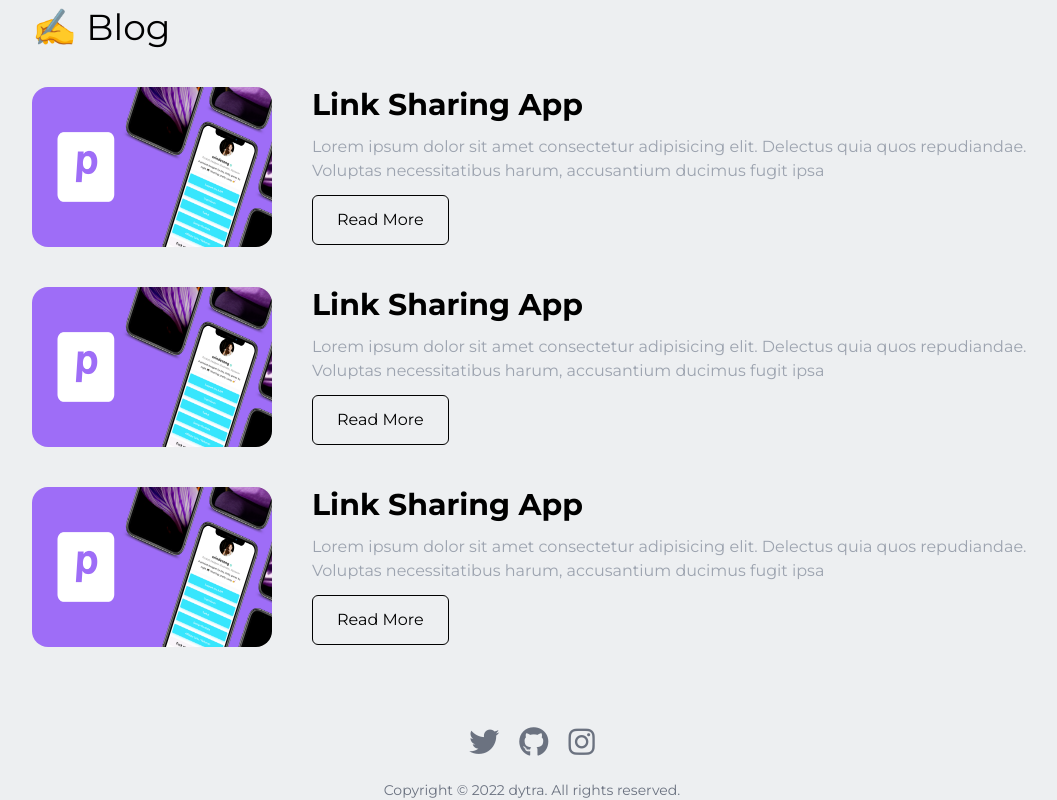
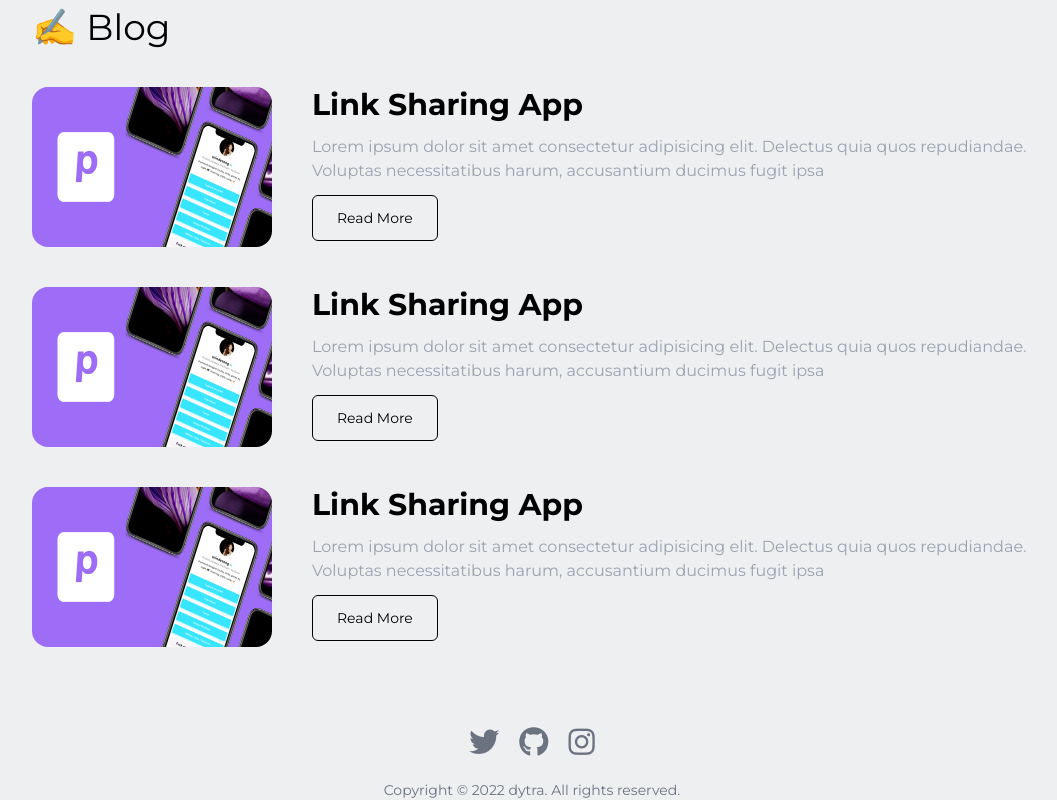
Before and after one commit to dytra/dytra.github.io, a Next.js app: page / in a window 1280 px wide. Shown: the part 1494-2294 px from the top of the page, without its empty margins (108-1165 px from the left). Built offline with nearby package versions, Linux system fonts and the light colour scheme.

Commit message:
add size props to Button component

```diff
--- a/src/components/Button.tsx
+++ b/src/components/Button.tsx
@@ -5,20 +5,20 @@ interface ButtonInterface {
   variant?: "primary" | "ghost"
   children: React.ReactNode
   className?: string
+  size?: "lg" | "md" | "sm"
 }
 const Button: React.FC<ButtonInterface> = ({
   children,
   variant = "primary",
   className,
+  size,
 }) => {
   return (
     <button className={classNames(
       {
-        "bg-primary": (variant == "primary" || !variant),
-        "bg-brightGrey": variant == "ghost",
-        "text-white": (!variant || variant == "primary"),
-        "hover:bg-primary": variant == "ghost",
-        "hover:text-white": variant == "ghost",
+        "bg-primary text-white": (variant == "primary" || !variant),
+        "bg-brightGrey hover:bg-primary hover:text-white": variant == "ghost",
+        "text-sm": size=="sm"
       },
       "inline-block  rounded-md border border-black px-6 py-3 transition-all",
       className
--- a/src/pages/index.tsx
+++ b/src/pages/index.tsx
@@ -123,7 +123,7 @@ export default function Home() {
               <div className='md:w-3/4'>
                 <h3 className='text-3xl font-bold mt-3 md:mt-0'>Link Sharing App</h3>
                 <p className='mt-3 text-gray-400'>Lorem ipsum dolor sit amet consectetur adipisicing elit. Delectus quia quos repudiandae. Voluptas necessitatibus harum, accusantium ducimus fugit ipsa  </p>
-                <Button variant='ghost' className='mt-3'>Read More</Button>
+                <Button variant='ghost' className='mt-3' size='sm'>Read More</Button>
               </div>
             </div>
 
```
